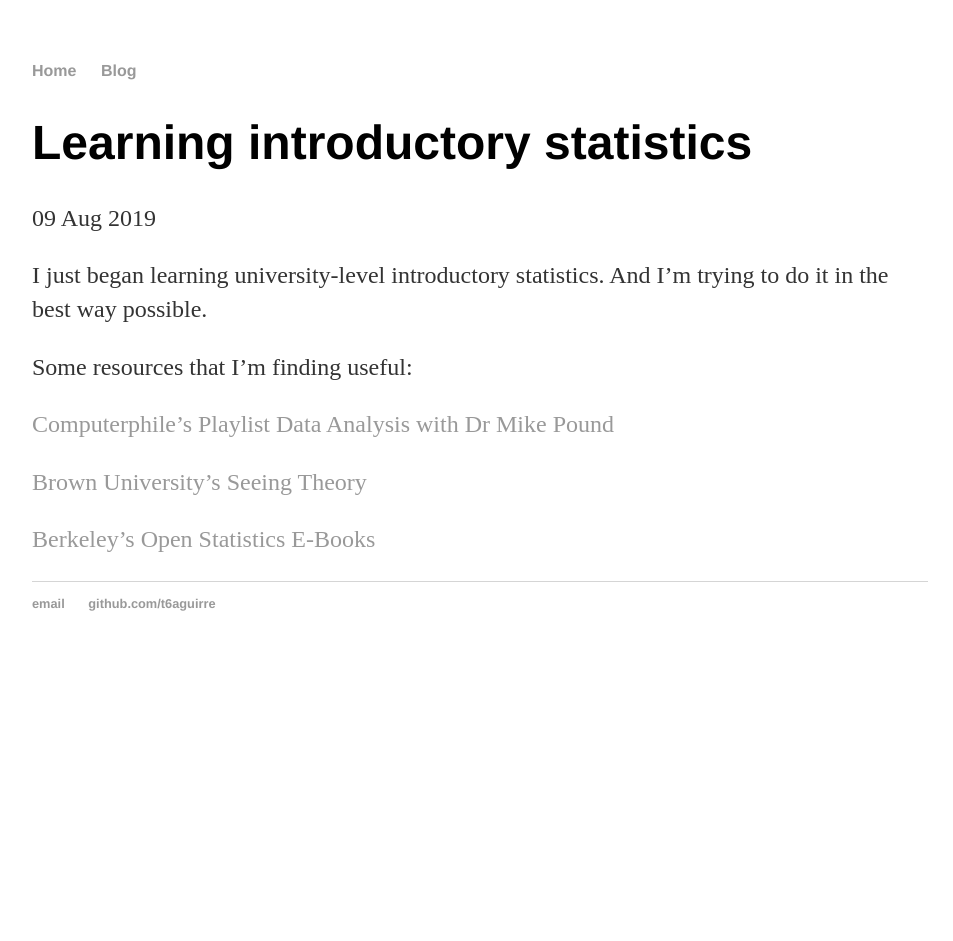
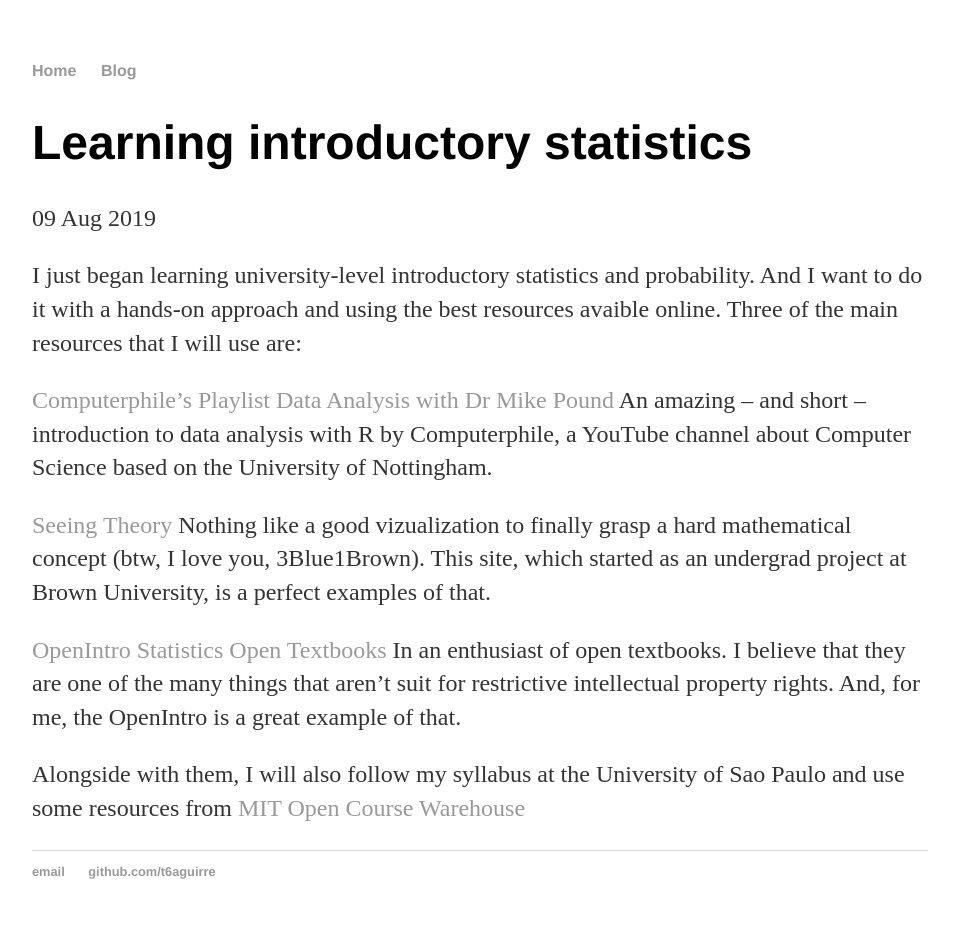
Before and after one commit to t6aguirre/old-blog, a Jekyll site: the page built from _posts/2019-08-23-intro-statistics.md, in a window 1280 px wide. Shown: the whole page, without its empty margins (160-1113 px from the left). Built offline with Jekyll 4.4.1, drawn with Linux system fonts in a browser that asks for light colours; before the commit the page ends 900 px from its top, so only the background shows below that.

Commit message:
Update 2019-08-23-intro-statistics.md

```diff
--- a/_posts/2019-08-23-intro-statistics.md
+++ b/_posts/2019-08-23-intro-statistics.md
@@ -4,13 +4,15 @@
 date: 2019-08-09
 ---
 
-
-I just began learning university-level introductory statistics. And I'm trying to do it in the best way possible.
-
-Some resources that I'm finding useful:
+I just began learning university-level introductory statistics and probability. And I want to do it with a hands-on approach and using the best resources avaible online. Three of the main resources that I will use are:
 
 [Computerphile's Playlist Data Analysis with Dr Mike Pound](https://www.youtube.com/playlist?list=PLzH6n4zXuckpfMu_4Ff8E7Z1behQks5ba)
+An amazing -- and short -- introduction to data analysis with R by Computerphile, a YouTube channel about Computer Science based on the University of Nottingham.
 
-[Brown University's Seeing Theory](https://seeing-theory.brown.edu/)
+[Seeing Theory](https://seeing-theory.brown.edu/)
+Nothing like a good vizualization to finally grasp a hard mathematical concept (btw, I love you, 3Blue1Brown). This site, which started as an undergrad project at Brown University, is a perfect examples of that.
 
-[Berkeley's Open Statistics E-Books](https://www.openintro.org/)
+[OpenIntro Statistics Open Textbooks](https://www.openintro.org/)
+In an enthusiast of open textbooks. I believe that they are one of the many things that aren't suit for restrictive intellectual property rights. And, for me, the OpenIntro is a great example of that.
+
+Alongside with them, I will also follow my syllabus at the University of Sao Paulo and use some resources from [MIT Open Course Warehouse](https://ocw.mit.edu/courses/mathematics/18-05-introduction-to-probability-and-statistics-spring-2014/index.htm)
```
